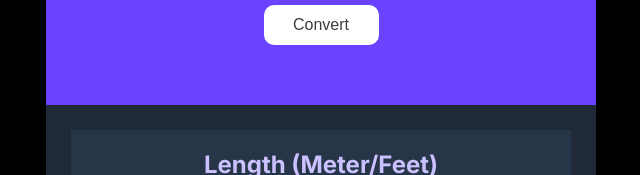
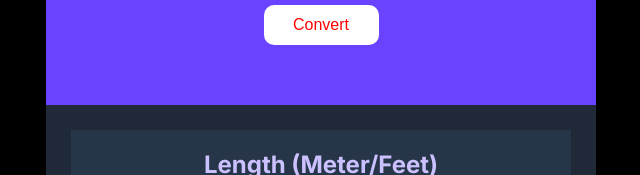
Before and after one commit to mcnealmichael/Unit-Converter, a website built with Vite: page index.html in a window 1280 px wide. Shown: the part 230-405 px from the top of the page, 319-959 px from the left. Built offline with nearby package versions, Linux system fonts and the light colour scheme.

Commit message:
Updated button font color

```diff
--- a/index.css
+++ b/index.css
@@ -50,7 +50,7 @@ input {
     margin-top: 8px;
     border-radius: 10px;
     border: none;
-    color: #3D3D3D;
+    color: red;
     font-size: 16px;
 }
 
```
